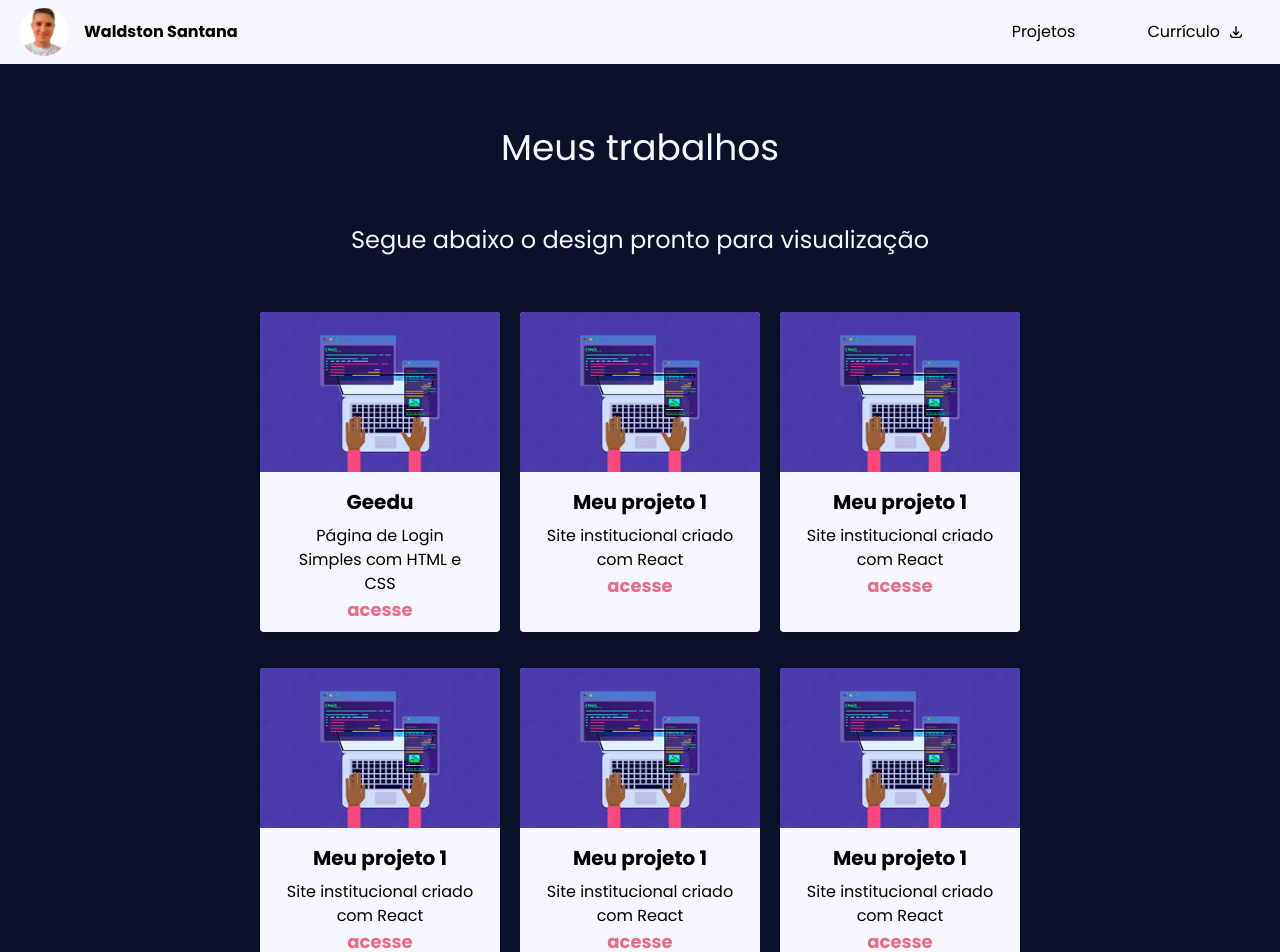
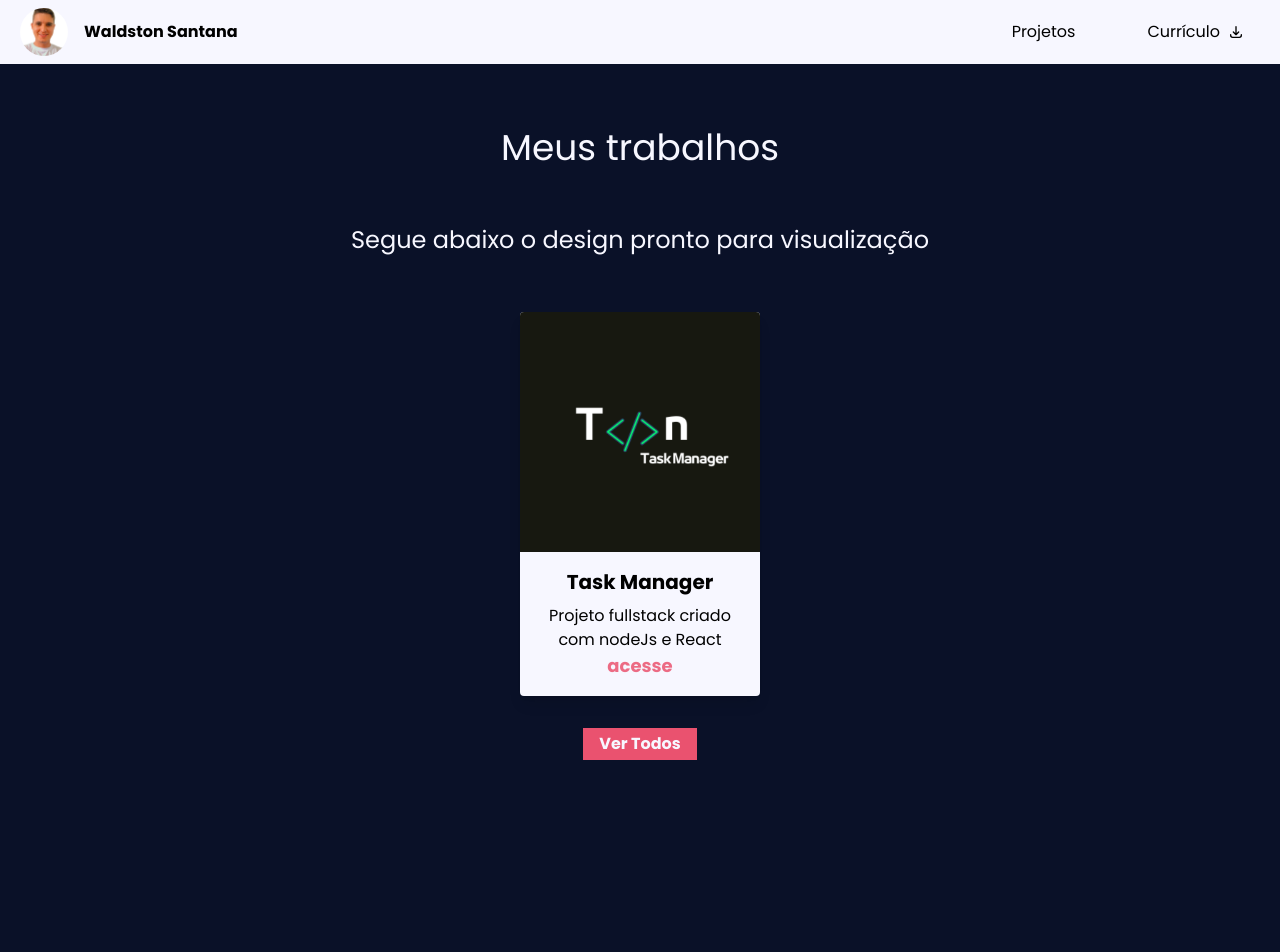
Before and after one commit to Waldst0n/my-portfolio, a React (Vite) app: page /projects in a window 1280 px wide. Shown: the top 952 px of the page. After the commit the page ends 816 px from the top, so only its background shows below. Built offline with nearby package versions, Linux system fonts and the light colour scheme.

Commit message:
feat: add project Task manager in Porjects

```diff
--- a/src/components/Card/Card.jsx
+++ b/src/components/Card/Card.jsx
@@ -1,17 +1,21 @@
 import React from 'react'
 
-const Card = ({image, title, description, link}) => {
+const Card = ({ image, title, description, link }) => {
     return (
         <>
-         <div className='w-60 h-80 flex flex-col rounded mb-4 overflow-hidden shadow-lg bg-tertiaryColor'>
-            <img className='w-full' src={image} alt="" />
-            <div className='px-6 py-4'>
-            <div className='font-bold text-xl mb-2'>{title}</div>
-            <p className='text-gray-700 text-base'>{description}</p>
-            <a  className='text-pink font-bold text-lg   transition-all delay-75 text-opacity-85 hover:text-opacity-100 ' href="#">acesse</a>
-
+            <div className="w-60 h-90 flex flex-col rounded mb-4  overflow-hidden shadow-lg bg-tertiaryColor">
+                <img className="object-cover" src={image} alt="" />
+                <div className="px-6 py-4">
+                    <div className="font-bold text-xl mb-2">{title}</div>
+                    <p className="text-gray-700 text-base">{description}</p>
+                    <a
+                        className="text-pink font-bold text-lg   transition-all delay-75 text-opacity-85 hover:text-opacity-100 "
+                        href={link}
+                        target="_blank"
+                    >
+                        acesse
+                    </a>
                 </div>
-
             </div>
         </>
     )
--- a/src/routes/Projects/Projects.jsx
+++ b/src/routes/Projects/Projects.jsx
@@ -1,5 +1,5 @@
 import React from 'react'
-import image from '../../img/images.jpg'
+import image from '../../img/Logotipo empresa de programação sistemas e tecnologia.png'
 import geedu from '../../img/Captura de tela 2024-09-08 181012.png'
 import Card from '../../components/Card/Card'
 
@@ -18,36 +18,14 @@ const Projects = () => {
                 Segue abaixo o design pronto para visualização
             </h1>
 
-            <div className=" grid grid-cols-1 md:grid-cols-2 lg:grid-cols-3 items-center justify-center gap-5 ">
+            <div className=" grid grid-cols-1 md:grid-cols-2 lg:grid-cols-1 items-center justify-center gap-5 ">
                 <Card
                     image={image}
-                    title="Geedu"
-                    description="Página de Login Simples com HTML e CSS"
-                />
-                <Card
-                    image={image}
-                    title="Meu projeto 1"
-                    description="Site institucional criado com React"
-                />
-                <Card
-                    image={image}
-                    title="Meu projeto 1"
-                    description="Site institucional criado com React"
-                />
-                <Card
-                    image={image}
-                    title="Meu projeto 1"
-                    description="Site institucional criado com React"
-                />
-                <Card
-                    image={image}
-                    title="Meu projeto 1"
-                    description="Site institucional criado com React"
-                />
-                <Card
-                    image={image}
-                    title="Meu projeto 1"
-                    description="Site institucional criado com React"
+                    title="Task Manager"
+                    description="Projeto fullstack criado com nodeJs e React"
+                    link={
+                        'https://gerenciador-de-tarefas-front-flax.vercel.app/'
+                    }
                 />
             </div>
             <a
```
Lines whose indentation alone changed are shown as unchanged.
